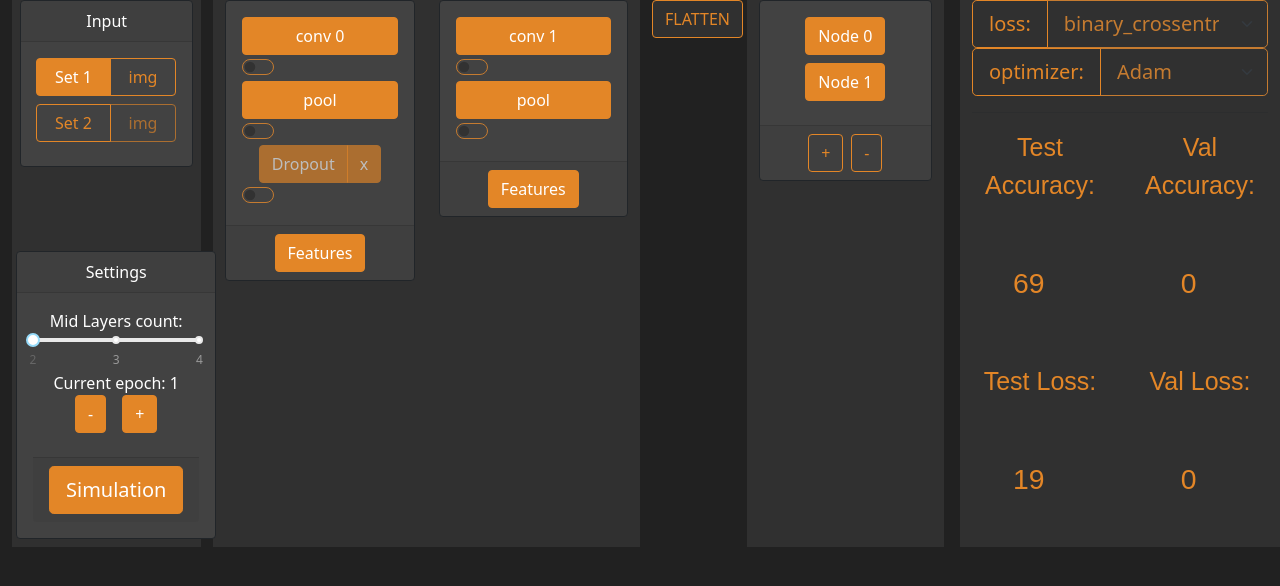
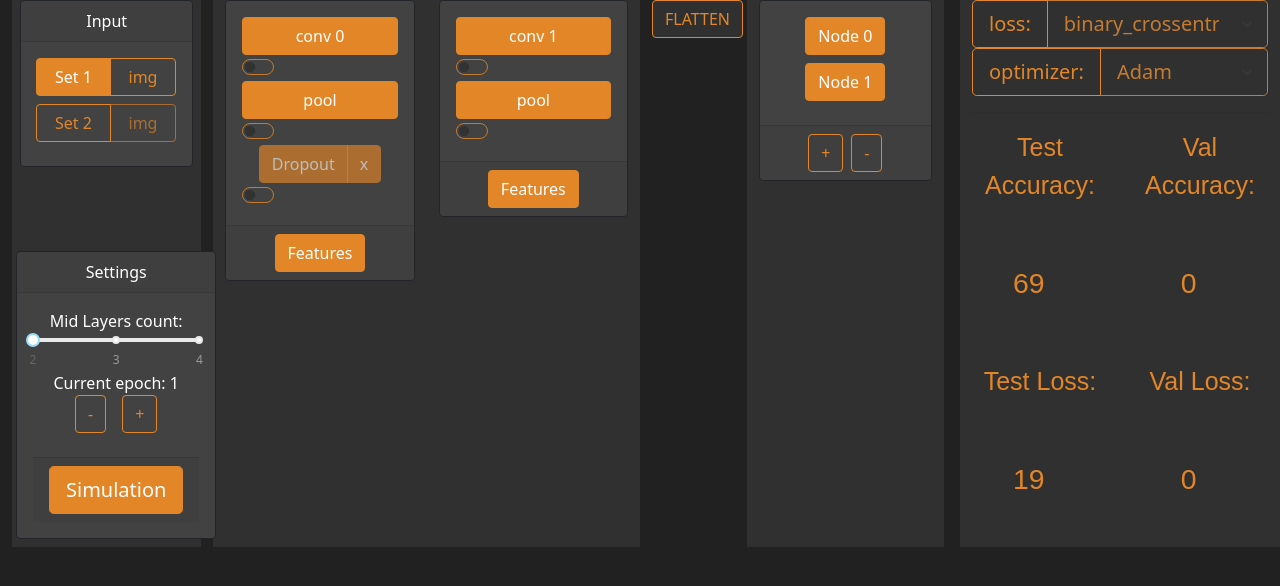
Before and after one commit to Wklej/CNNSIM, a React (Create React App) app: page / in a window 1280 px wide. Shown: the top 586 px of the page. Built offline with nearby package versions, Linux system fonts and the light colour scheme.

Commit message:
buttons outlined

```diff
--- a/src/Layers/Input.js
+++ b/src/Layers/Input.js
@@ -38,8 +38,8 @@ const Input = ({handleSliderChange, handleModelChange, handleImageChange, setLos
                         </div>
                         <div className="my-4">
                             Current epoch: {status}
-                                <button className="btn btn-orange mx-2" onClick={handleMinus}>-</button>
-                                <button className="btn btn-orange mx-2" onClick={handlePlus}>+</button>
+                                <button className="btn btn-outline-orange mx-2" onClick={handleMinus}>-</button>
+                                <button className="btn btn-outline-orange mx-2" onClick={handlePlus}>+</button>
                         </div>
                         <div className="card-footer">
                             <div>
```
